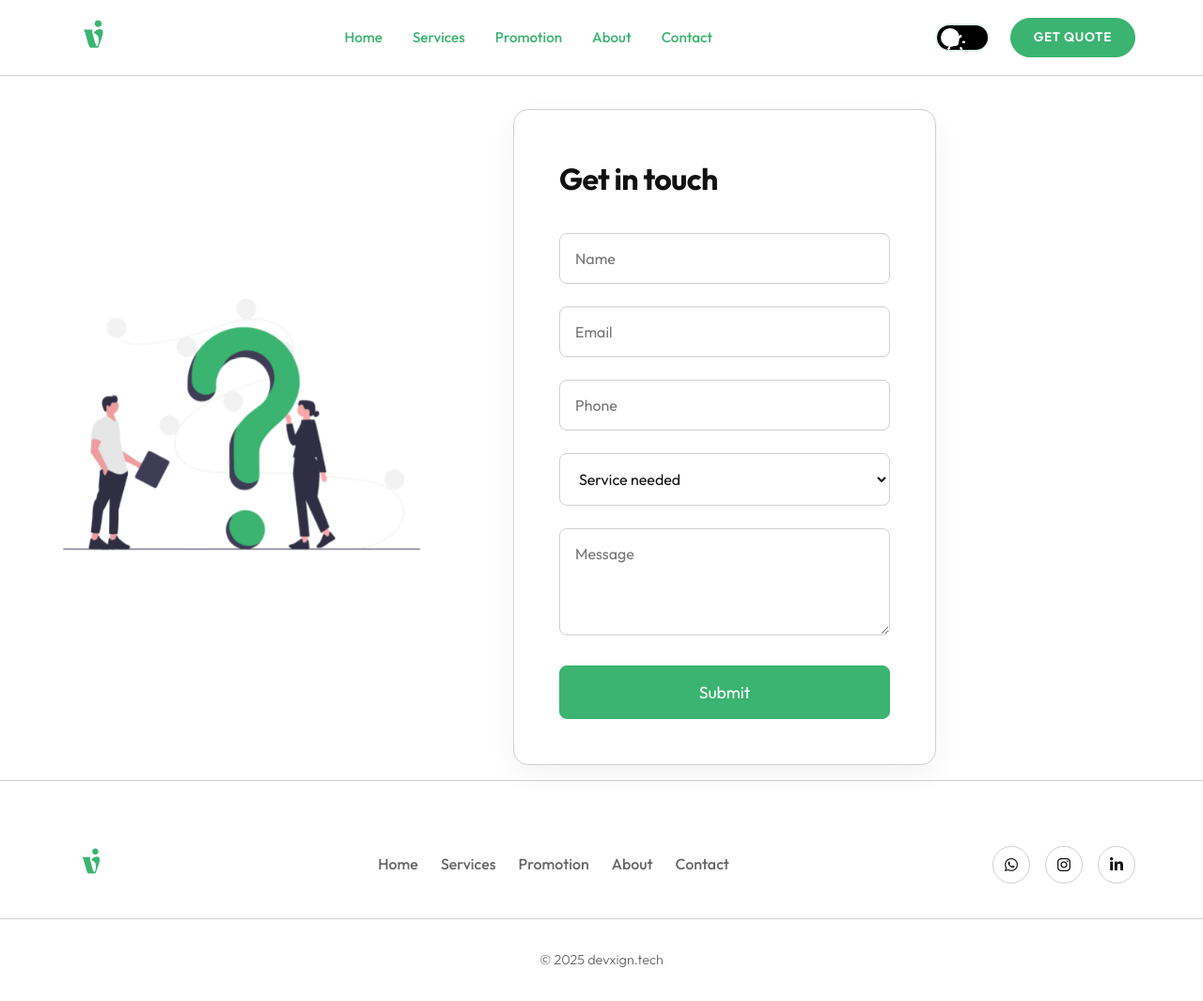
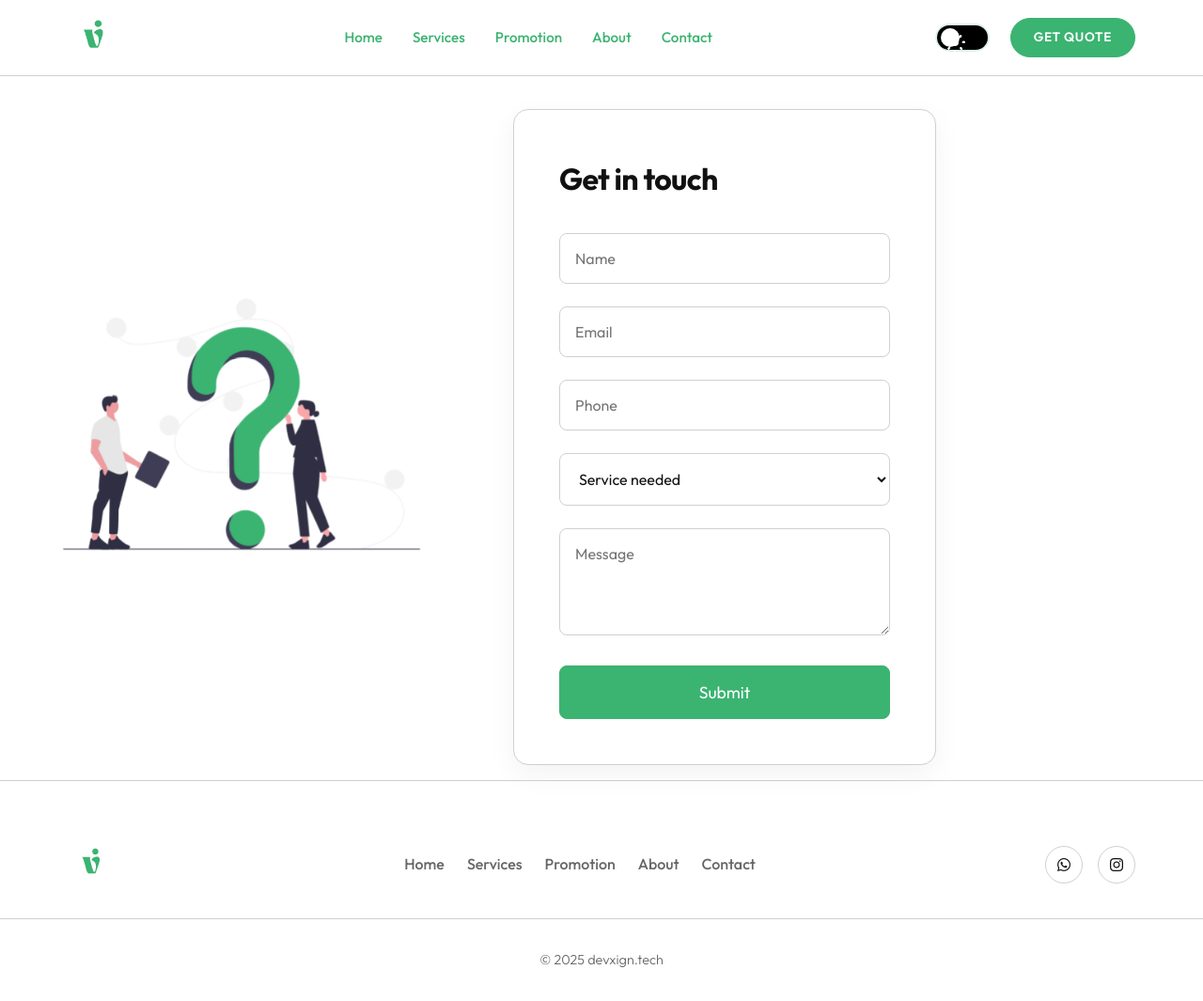
Before and after one commit to DevXign/Landing-Page-Temp2, a plain HTML site: page contact.html in a window 1280 px wide. Shown: the whole page at 94% size. Drawn offline with Linux system fonts and the light colour scheme.

Commit message:
Remove LinkedIn icon from footer on all pages

```diff
--- a/contact.html
+++ b/contact.html
@@ -109,7 +109,6 @@
             <div class="footer-social">
                 <a href="#"><i class="fa-brands fa-whatsapp"></i></a>
                 <a href="#"><i class="fa-brands fa-instagram"></i></a>
-                <a href="#"><i class="fa-brands fa-linkedin-in"></i></a>
             </div>
         </div>
         <div class="footer-bottom">
```
Also changed, not shown: index.html (+0 -1 lines).
